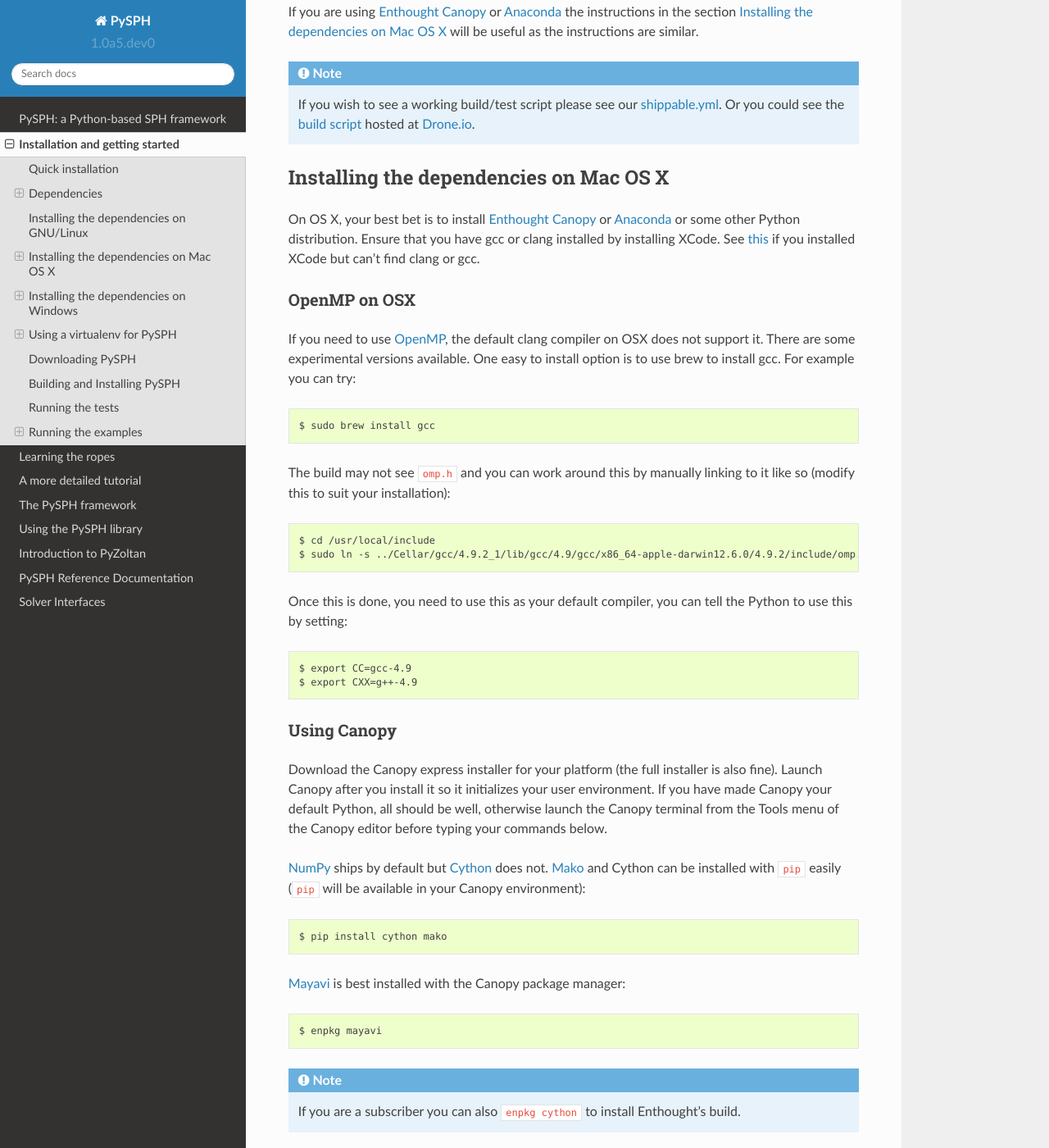
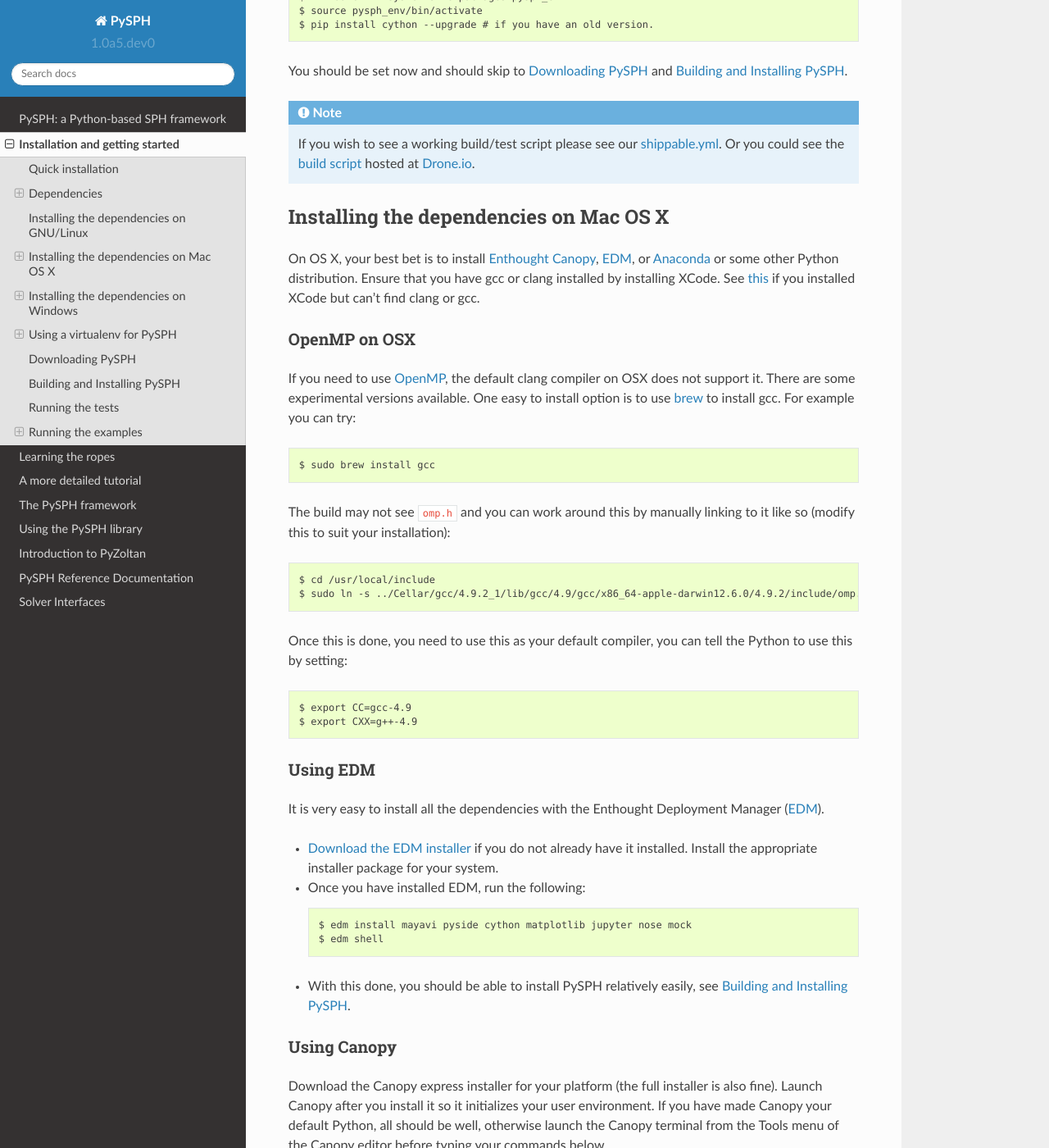
Before and after one commit to pypr/pysph, a Sphinx documentation site: the page built from docs/source/installation.rst, in a window 1280 px wide and 1400 px high, scrolled down 3939 px. Shown: the whole window at 82% size. Built offline with Sphinx 7.4.7 and the Read the Docs theme 2.0.0, drawn with Linux system fonts in a browser that asks for light colours; formulas are drawn with MathJax 3; the version number is read from the project's files by our own code; some of the changed text lies outside the part shown.

Commit message:
Update install instructions with EDM and conda.

```diff
--- a/docs/source/installation.rst
+++ b/docs/source/installation.rst
@@ -6,10 +6,10 @@
 
 To install PySPH, you need a working Python environment with the required
 dependencies installed. You may use any of the available Python distributions.
-PySPH is currently tested with Python-2.6.x, 2.7.x and 3.4.x.  If you are new
-to Python we recommend `Enthought Canopy`_. PySPH will work fine with Anaconda_
-or other environments like WinPython_.  The following instructions should help
-you get started.
+PySPH is currently tested with Python-2.6.x, 2.7.x and 3.4.x. If you are new
+to Python we recommend `Enthought Canopy`_ or EDM_. PySPH will work fine with
+Anaconda_ or other environments like WinPython_. The following instructions
+should help you get started.
 
 Since there is a lot of information here, we suggest that you skim the section
 on :ref:`dependencies` and then directly jump to one of the "Installing the
@@ -20,6 +20,12 @@
 .. contents::
     :local:
     :depth: 1
+
+
+.. _Enthought Canopy: https://www.enthought.com/products/canopy/
+.. _EDM: https://www.enthought.com/products/edm/
+.. _Anaconda: http://continuum.io/downloads
+
 
 .. _quick-install:
 
@@ -94,12 +100,10 @@
 
 
 .. _NumPy: http://numpy.scipy.org
-.. _Enthought Canopy: https://www.enthought.com/products/canopy/
 .. _Cython: http://www.cython.org
 .. _nose: https://pypi.python.org/pypi/nose
 .. _Mako: https://pypi.python.org/pypi/Mako
 .. _pip: http://www.pip-installer.org
-.. _Anaconda: http://continuum.io/downloads
 
 ^^^^^^^^^^^^^^^^^^^^^^
 Optional dependencies
@@ -168,6 +172,12 @@
 Installing the dependencies on GNU/Linux
 -----------------------------------------
 
+If you are using `Enthought Canopy`_ EDM_ or Anaconda_ the instructions in the
+section :ref:`installing-deps-osx` will be useful as the instructions are
+similar. The following are for the case where you wish to use the native
+Python packages distributed with the Linux distribution you are using.
+
+
 GNU/Linux is probably the easiest platform to install PySPH. On Ubuntu one may
 install the dependencies using::
 
@@ -196,10 +206,6 @@
 You should be set now and should skip to :ref:`downloading-pysph` and
 :ref:`building-pysph`.
 
-If you are using `Enthought Canopy`_ or Anaconda_ the instructions in the
-section :ref:`installing-deps-osx` will be useful as the instructions are
-similar.
-
 .. note::
 
     If you wish to see a working build/test script please see our
@@ -219,9 +225,9 @@
 Installing the dependencies on Mac OS X
 ------------------------------------------
 
-On OS X, your best bet is to install `Enthought Canopy`_ or Anaconda_ or some
-other Python distribution.  Ensure that you have gcc or clang installed by
-installing XCode.  See `this
+On OS X, your best bet is to install `Enthought Canopy`_, EDM_, or Anaconda_
+or some other Python distribution. Ensure that you have gcc or clang installed
+by installing XCode. See `this
 <http://stackoverflow.com/questions/12228382/after-install-xcode-where-is-clang>`_
 if you installed XCode but can't find clang or gcc.
 
@@ -231,7 +237,7 @@
 
 If you need to use OpenMP_, the default clang compiler on OSX does not support
 it.  There are some experimental versions available.  One easy to install
-option is to use brew to install gcc.  For example you can try::
+option is to use brew_ to install gcc.  For example you can try::
 
     $ sudo brew install gcc
 
@@ -247,6 +253,30 @@
     $ export CC=gcc-4.9
     $ export CXX=g++-4.9
 
+.. _brew: http://brew.sh/
+
+
+.. _using_edm_osx:
+
+^^^^^^^^^^^
+Using EDM
+^^^^^^^^^^^
+
+It is very easy to install all the dependencies with the Enthought Deployment
+Manager (EDM_).
+
+- `Download the EDM installer
+  <https://www.enthought.com/products/edm/installers>`_ if you do not already
+  have it installed. Install the appropriate installer package for your
+  system.
+
+- Once you have installed EDM, run the following::
+
+  $ edm install mayavi pyside cython matplotlib jupyter nose mock
+  $ edm shell
+
+- With this done, you should be able to install PySPH relatively easily, see
+  :ref:`building-pysph`.
 
 
 ^^^^^^^^^^^^^
@@ -275,19 +305,29 @@
 skip to :ref:`downloading-pysph` and :ref:`building-pysph`.
 
 
+.. _using_conda_osx:
+
 ^^^^^^^^^^^^^^^
 Using Anaconda
 ^^^^^^^^^^^^^^^
 
-After installing Anaconda, you will need to make sure the dependencies are
-installed::
+After installing Anaconda or miniconda_, you will need to make sure the
+dependencies are installed. You can create a separate environment as follows::
 
-    $ conda install cython mayavi
-    $ pip install mako
+    $ conda create -n pysph_env
+    $ source activate pysph_env
+
+Now you can install the necessary packages::
+
+    $ conda install -c conda-forge cython mako matplotlib jupyter pyside nose mock
+    $ conda install -c menpo mayavi
+
 
 If you need parallel support, please see :ref:`installing-mpi-osx`, otherwise,
 skip to :ref:`downloading-pysph` and :ref:`building-pysph`.
 
+
+.. _miniconda: http://conda.pydata.org/miniconda.html
 
 .. _installing-mpi-osx:
 
@@ -335,6 +375,27 @@
 this point have much experience with this. Feel free to experiment and let us
 know if you'd like to share your instructions.  The following instructions
 are all without parallel support.
+
+^^^^^^^^^^^
+Using EDM
+^^^^^^^^^^^
+
+It is very easy to install all the dependencies with the Enthought Deployment
+Manager (EDM_).
+
+- `Download the EDM installer
+  <https://www.enthought.com/products/edm/installers>`_ if you do not already
+  have it installed. Install the appropriate installer package for your
+  system.
+
+- Once you have installed EDM, run the following::
+
+  > edm install mayavi pyside cython matplotlib jupyter nose mock
+  > edm shell
+
+Once you are done with this, please skip ahead to
+:ref:`installing-visual-c++`.
+
 
 ^^^^^^^^^^^^^^
 Using Canopy
```
